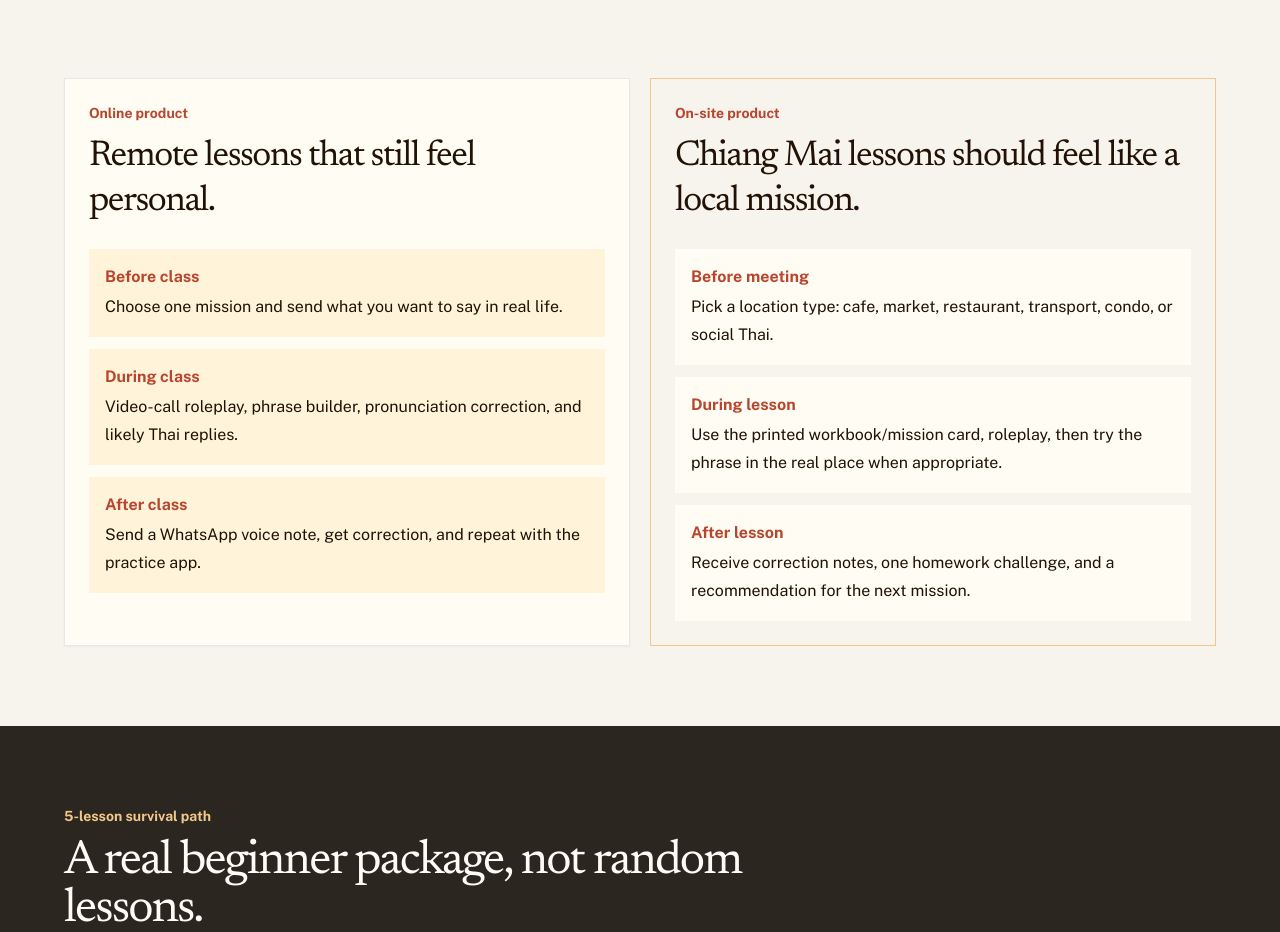
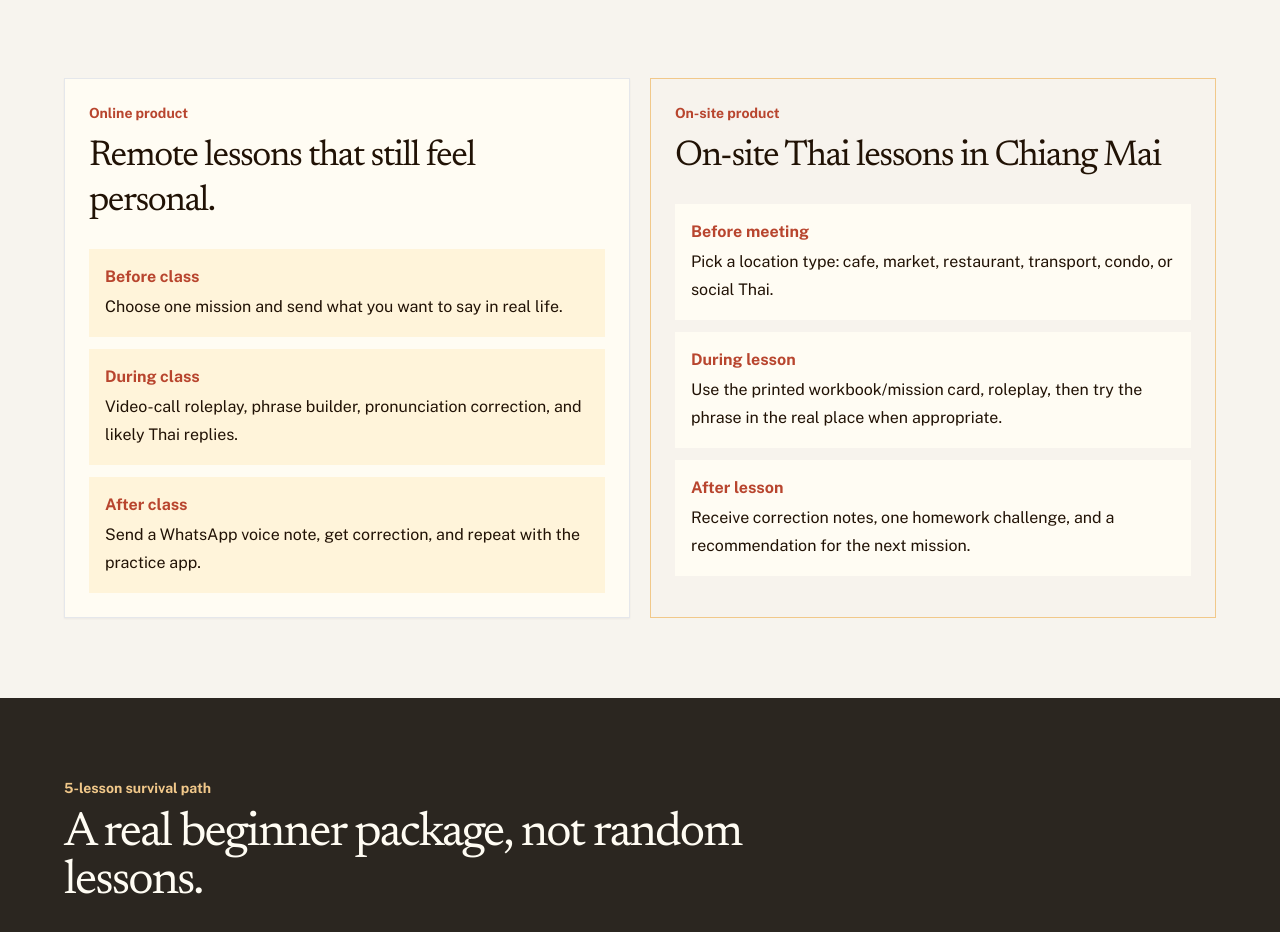
Before and after one commit to Mekjunkong/thai-culture, a Next.js app: page /products in a window 1280 px wide. Shown: the part 1860-2792 px from the top of the page. Built offline with nearby package versions, Linux system fonts and the light colour scheme.

Commit message:
seo: ship phase 2 content and internal links

```diff
--- a/app/products/page.tsx
+++ b/app/products/page.tsx
@@ -183,7 +183,7 @@ export default function ProductsPage() {
             </article>
             <article className="rounded-none border border-honey bg-sand/10 p-6">
               <p className="text-sm font-bold text-clay">On-site product</p>
-              <h2 className="mt-3 text-4xl font-serif font-normal leading-tight tracking-[-0.04em]">Chiang Mai lessons should feel like a local mission.</h2>
+              <h2 className="mt-3 text-4xl font-serif font-normal leading-tight tracking-[-0.04em]">On-site Thai lessons in Chiang Mai</h2>
               <div className="mt-6 grid gap-3">
                 {onsiteFlow.map(([step, detail]) => (
                   <div key={step} className="rounded-none bg-surface p-4">
--- a/public/products/50-thai-phrases-chiang-mai.html
+++ b/public/products/50-thai-phrases-chiang-mai.html
@@ -24,7 +24,7 @@
       <div class="cta">
         <h2 style="color:white;margin-top:0">Want to practice with correction?</h2>
         <p>Book the <strong>Thai for Chiang Mai Life — Starter Pack</strong>: course access, one private lesson, this phrasebook, and 7 days of WhatsApp voice practice.</p>
-        <p><a href="https://wa.me/66929894495?text=Hi%2C%20I%20want%20the%20Thai%20for%20Chiang%20Mai%20Life%20Starter%20Pack.">WhatsApp +66 92 989 4495</a></p>
+        <p><a href="/book">View the Starter Pack and book online</a> · <a href="https://wa.me/66929894495?text=Hi%2C%20I%20want%20the%20Thai%20for%20Chiang%20Mai%20Life%20Starter%20Pack.">WhatsApp +66 92 989 4495</a></p>
       </div>
     </section>
 
@@ -40,7 +40,7 @@
     </section>
 
     <nav class="toc no-print">
-      <a href="#greetings-politess">Greetings & politeness</a>
+      <a href="#greetings-politeness">Greetings & politeness</a>
       <a href="#food-coffee">Food & coffee</a>
       <a href="#market-prices">Market & prices</a>
       <a href="#transport-directions">Transport & directions</a>
```
Also changed, not shown: 1 other file (tests, documents, lock files or other folders).
